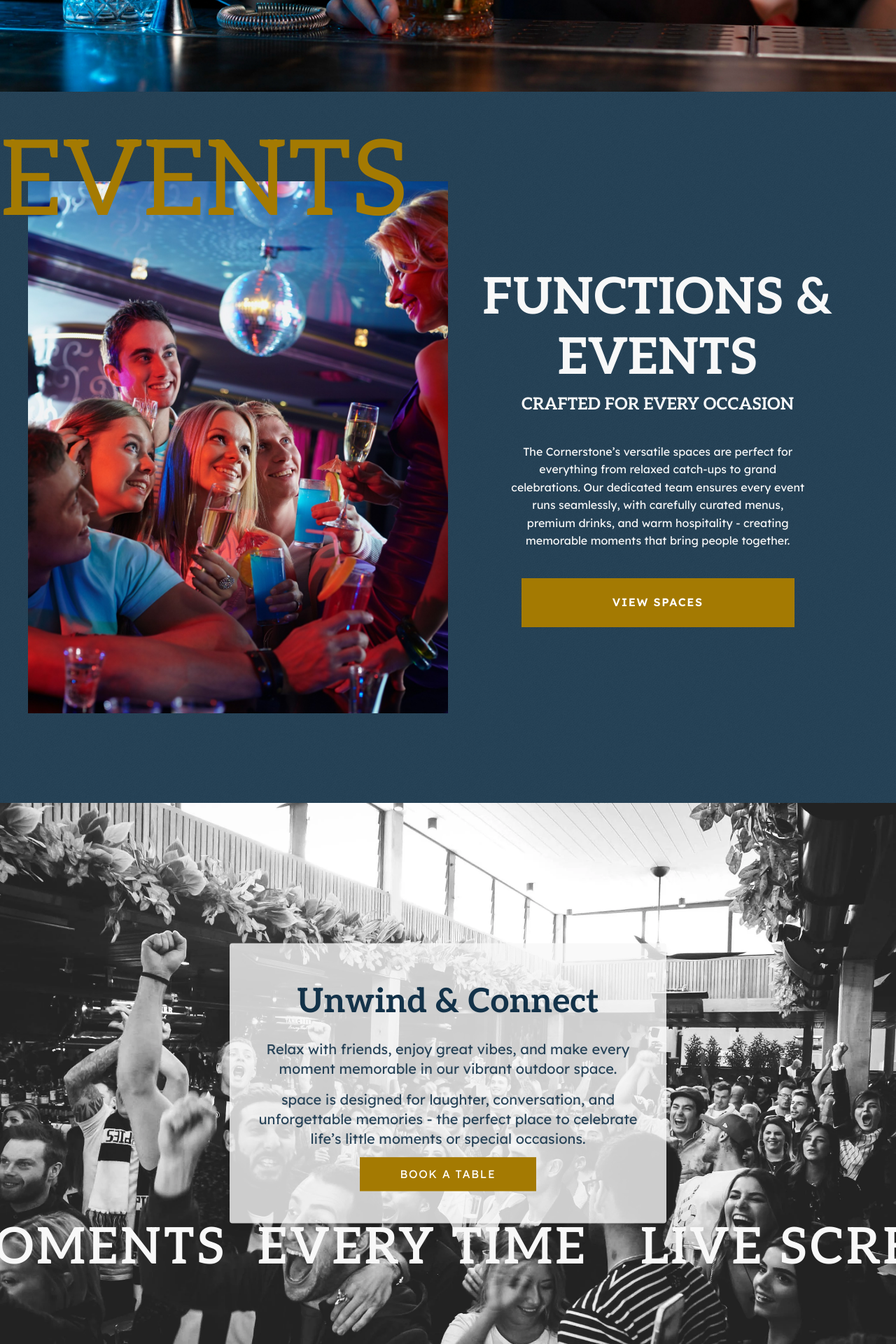
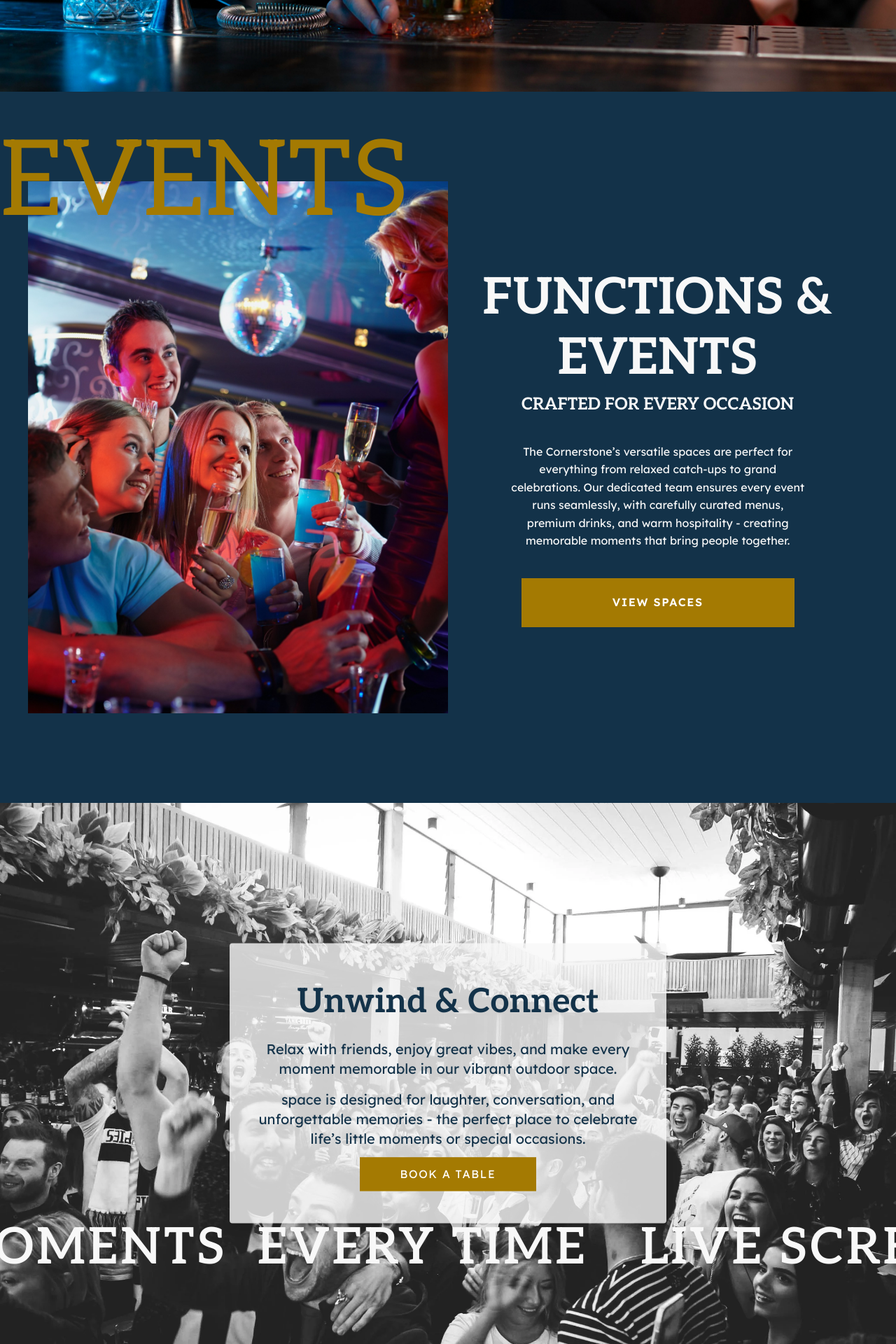
Before and after one commit to Vishal-gitthub/Corner-stone, a Next.js app: page / in a window 1280 px wide. Shown: the part 4440-6360 px from the top of the page at 70% size. Built offline with nearby package versions, Linux system fonts and the light colour scheme.

Commit message:
content changed

```diff
--- a/src/app/components/Home/About.tsx
+++ b/src/app/components/Home/About.tsx
@@ -204,7 +204,7 @@ const AboutSec = () => {
       </section>
 
       {/* section 6 */}
-      <div className="bg-blue/90">
+      <div className="bg-blue">
         <section className="px-10  py-32 flex flex-wrap max-sm:flex-col justify-center items-center max-w-7xl relative m-auto">
           <div className="max-w-1/2 relative  max-md:max-w-full  ">
             <div className="w-full">
--- a/src/app/components/Home/LiveSport.tsx
+++ b/src/app/components/Home/LiveSport.tsx
@@ -15,11 +15,11 @@ const LiveSport = () => {
         <div className="absolute top-1/2 left-1/2 -translate-x-1/2 -translate-y-1/2 w-full max-w-2xl px-6">
           <div className="bg-white-cus/80 text-center py-14 px-8 rounded shadow-lg">
             <h1 className="text-5xl mb-6 heading-aleo">Unwind & Connect</h1>
-            <p className="mb-4 text-lexend text-xl text-blue/90">
+            <p className="mb-4 text-lexend text-xl text-blue">
               Relax with friends, enjoy great vibes, and make every moment
               memorable in our vibrant outdoor space.
             </p>
-            <p className="mb-6 text-lexend text-xl text-blue/90">
+            <p className="mb-6 text-lexend text-xl text-blue">
               space is designed for laughter, conversation, and unforgettable
               memories - the perfect place to celebrate life’s little moments or
               special occasions.
--- a/src/app/components/Home/Nightlife.tsx
+++ b/src/app/components/Home/Nightlife.tsx
@@ -5,7 +5,7 @@ const Nightlife = () => {
   return (
     <div>
       <div
-        className="bg-blue/90"
+        className="bg-blue"
         style={{ backgroundImage: `url(${bgTexture.src})` }}
       >
         <section className="px-10 py-32 flex flex-wrap max-sm:flex-col justify-center items-center max-w-7xl relative m-auto">
--- a/src/app/components/Home/Whats_on.tsx
+++ b/src/app/components/Home/Whats_on.tsx
@@ -32,7 +32,7 @@ const WhatsOn = () => {
                 <h5 className="text-2xl heading-aleo uppercase">
                   Every Thursday from 6pm
                 </h5>
-                <p className="text-xl w-3/4 max-md:w-full text-lexend text-blue/90">
+                <p className="text-xl w-3/4 max-md:w-full text-lexend text-blue">
                   Experience a unique dining experience in the heart of South
                   Melbourne every Thursday from 6pm to late.
                 </p>
@@ -54,7 +54,7 @@ const WhatsOn = () => {
                 <h5 className="text-2xl heading-aleo uppercase">
                   Saturdays 3-8pm
                 </h5>
-                <p className="text-xl w-3/4 max-md:w-full text-lexend text-blue/90">
+                <p className="text-xl w-3/4 max-md:w-full text-lexend text-blue">
                   Redeem this exclusive offer with your Saturday Reservation by
                   booking a $500 bar tab, and receive a $100 top up!
                 </p>
@@ -76,7 +76,7 @@ const WhatsOn = () => {
                 <h5 className="text-2xl heading-aleo uppercase">
                   Friday Nights from 3-6pm.
                 </h5>
-                <p className="text-xl w-3/4 max-md:w-full text-lexend text-blue/90">
+                <p className="text-xl w-3/4 max-md:w-full text-lexend text-blue">
                   Enjoy $10 Basics, House Wine & Sparkling plus $8 Tap Beers
                   Every Friday from 3-6pm.
                 </p>
```
